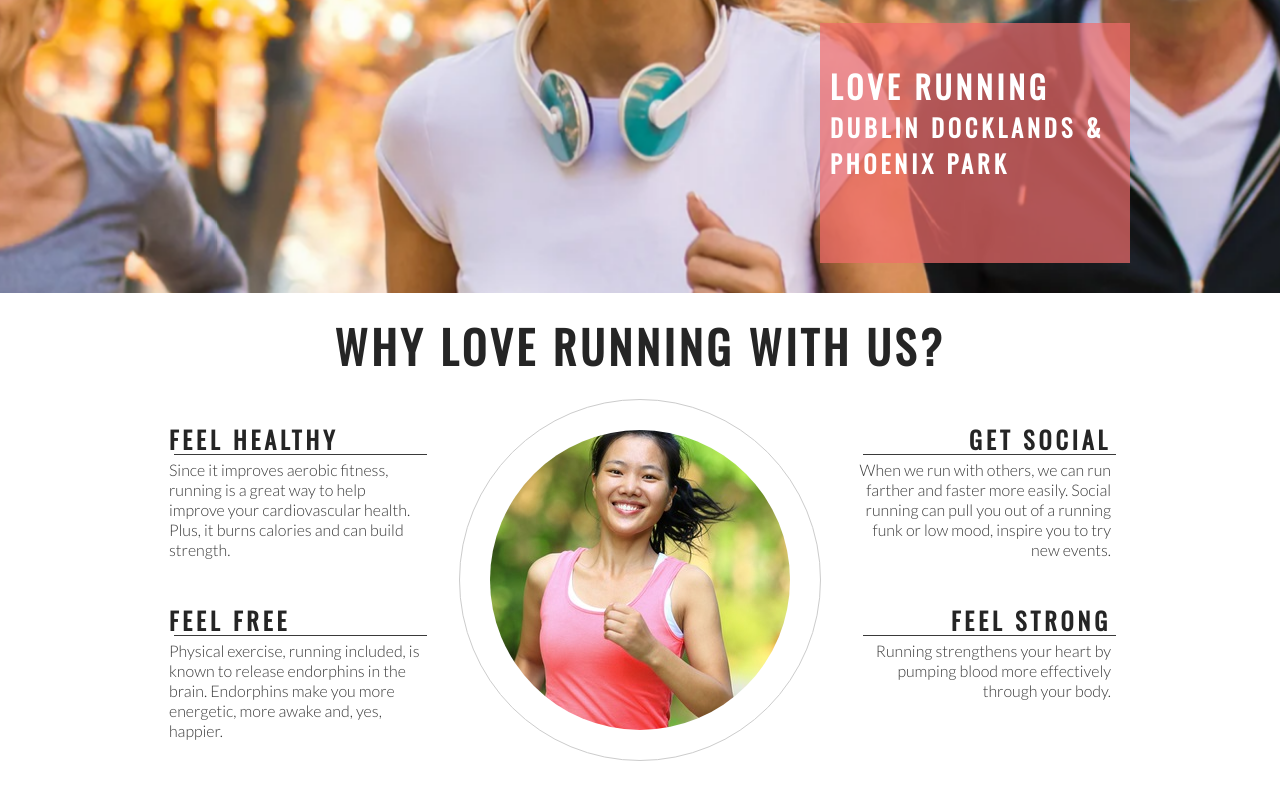
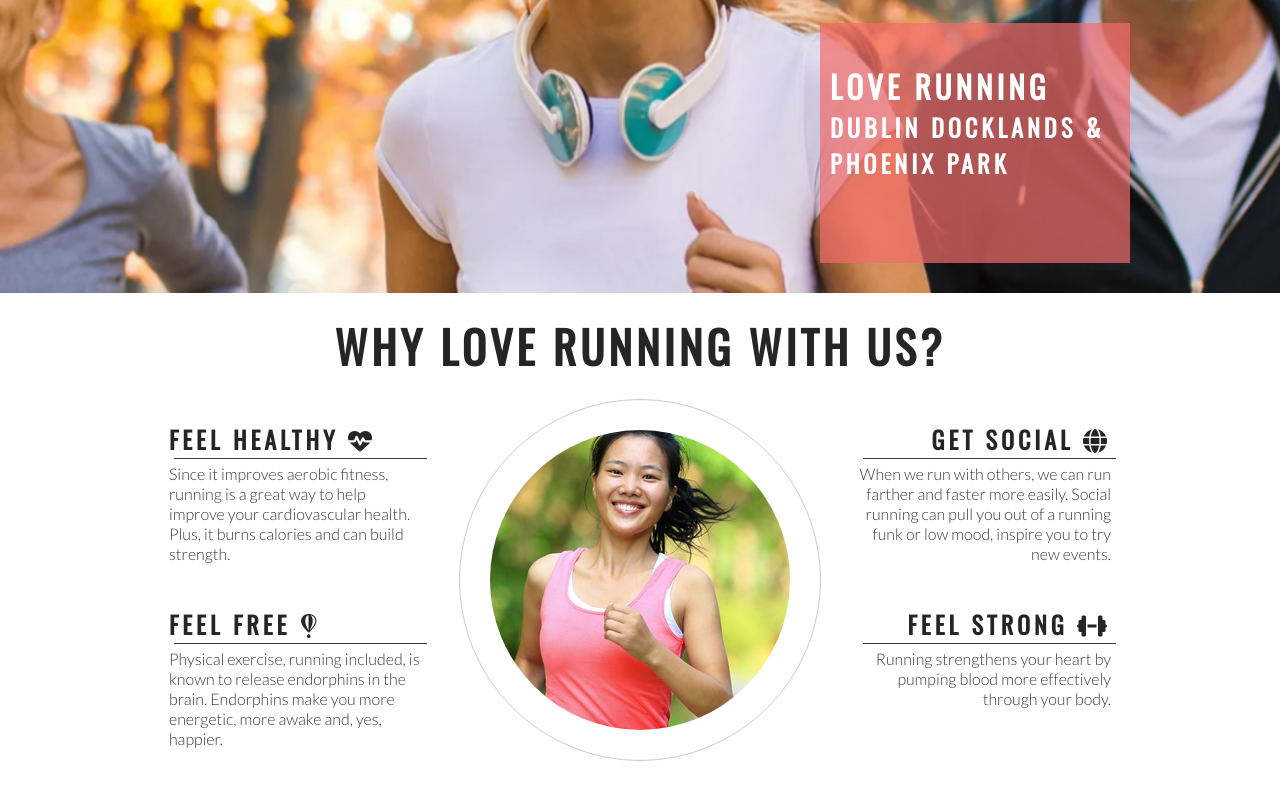
Before and after one commit to Matthew-Hurrell/love-running-code-along, a plain HTML site: page index.html in a window 1280 px wide. Shown: the part 382-1184 px from the top of the page. Drawn offline with nearby package versions, Linux system fonts and the light colour scheme.

Commit message:
Add Font Awesome icons to club ethos section

```diff
--- a/index.html
+++ b/index.html
@@ -35,14 +35,14 @@
 
         <div id="left-about">
             <div class="left-about-heading">
-                <h2>Feel Healthy</h2>
+                <h2>Feel Healthy <i class="fa-solid fa-heart-pulse"></i></h2>
                 <hr>
                 <p>
                     Since it improves aerobic fitness, running is a great way to help improve your cardiovascular health. Plus, it burns calories and can build strength.
                 </p>
             </div>
             <div class="left-about-heading">
-                <h2>Feel Free</h2>
+                <h2>Feel Free <i class="fa-brands fa-fly"></i></h2>
                 <hr>
                 <p>
                     Physical exercise, running included, is known to release endorphins in the brain. Endorphins make you more energetic, more awake and, yes, happier.
@@ -52,14 +52,14 @@
 
         <div id="right-about">
             <div class="right-about-heading">
-                <h2>Get Social</h2>
+                <h2>Get Social <i class="fa-solid fa-globe"></i></h2>
                 <hr>
                 <p>
                     When we run with others, we can run farther and faster more easily. Social running can pull you out of a running funk or low mood, inspire you to try new events.
                 </p>
             </div>
             <div class="right-about-heading">
-                <h2>Feel Strong</h2>
+                <h2>Feel Strong <i class="fa-solid fa-dumbbell"></i></h2>
                 <hr>
                 <p>
                     Running strengthens your heart by pumping blood more effectively through your body.
@@ -81,5 +81,7 @@
     <footer>
         Social links here
     </footer>
+    <!-- font awesome script-->
+    <script src="https://kit.fontawesome.com/008ae79857.js" crossorigin="anonymous"></script>
 </body>
 </html>
```
